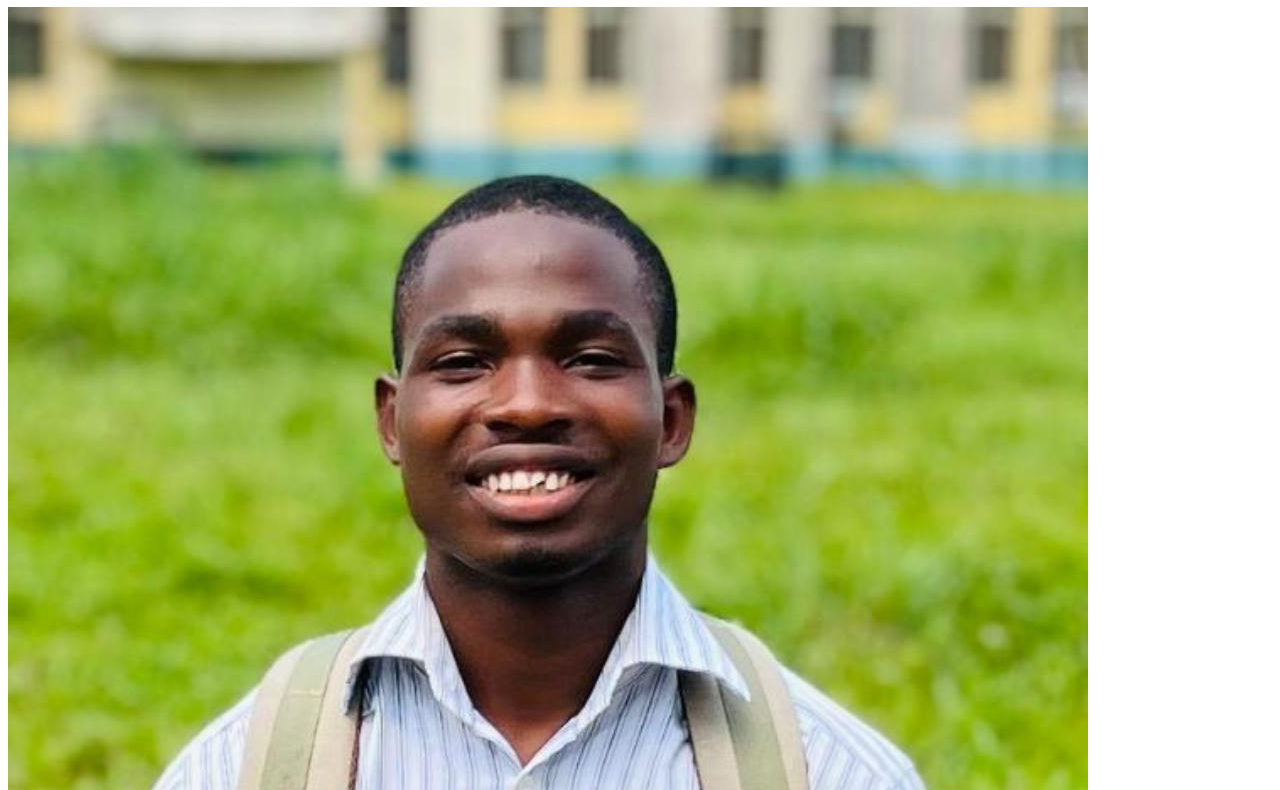
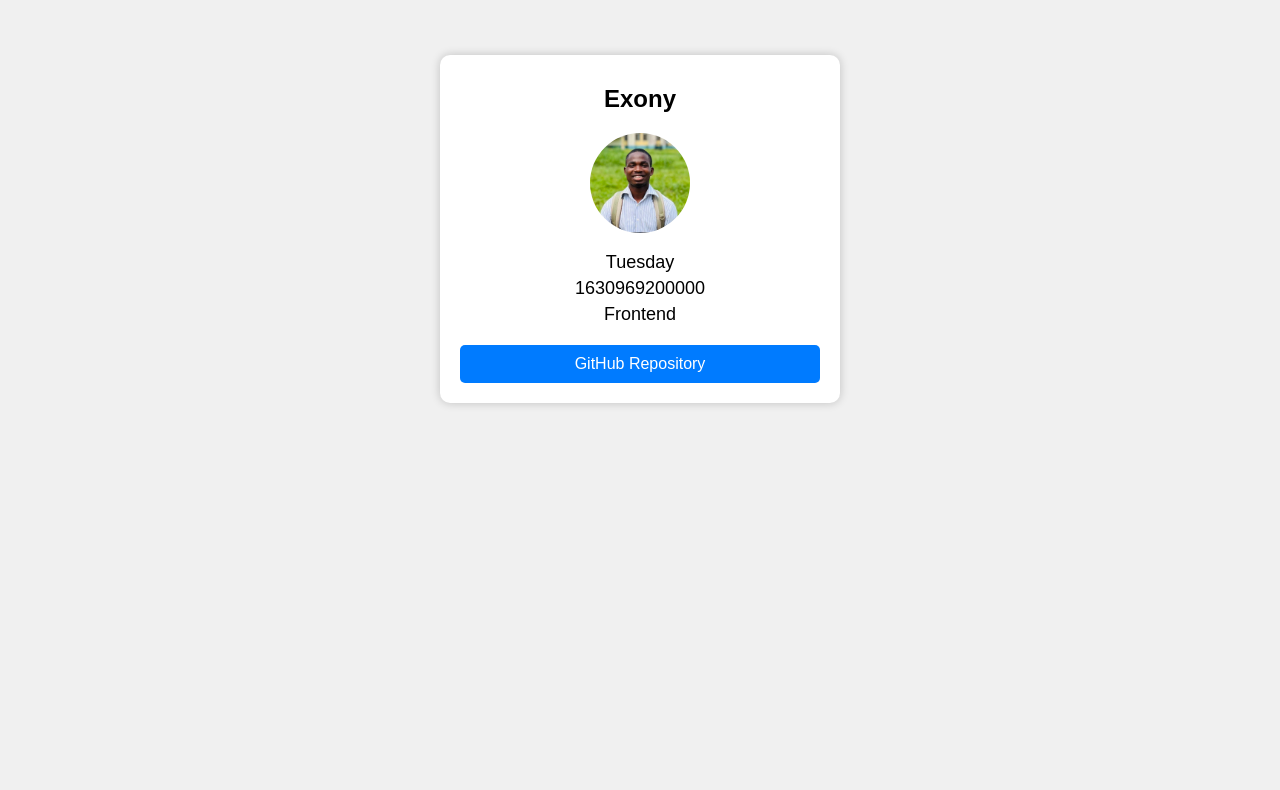
Before and after one commit to iamExony/hngstage_1, a plain HTML site: page index.html in a window 1280 px wide. Shown: the part 73-863 px from the top of the page. After the commit the page ends 800 px from the top, so only its background shows below. Drawn offline with Linux system fonts and the light colour scheme.

Commit message:
add more styles

```diff
--- a/index.html
+++ b/index.html
@@ -2,16 +2,28 @@
 <html lang="en">
 <head>
     <meta charset="UTF-8">
-    <meta http-equiv="X-UA-Compatible" content="IE=edge">
     <meta name="viewport" content="width=device-width, initial-scale=1.0">
-    <title>Slack: About Me</title>
+    <link rel="stylesheet" href="styles.css">
+    <title>My Profile</title>
+    <link rel="stylesheet" type="text/css" href="style.css" />
 </head>
 <body>
-    <h1 data-testid="data-testid=slackUserName">Exony</h1>
-    <img src="./myphoto.jpg" alt="Exony" data-testid="slackDisplayImage">
-    <h2 data-testid="currentDayOfTheWeek"></h2>
-    <h2 data-testid="currentUTCTime"></h2>
-    <h2 data-testid="myTrack"></h2>
-    <a href="" data-testid=“githubURL”>www.</a>
+
+    <div class="container">
+    <div class="profile">
+        <!-- My Slack User Name -->
+        <h1 data-testid="slackUserName">Exony</h1>
+        <!-- My Slack Photo -->
+        <img src="./myphoto.jpg" alt="Your Slack Username" data-testid="slackDisplayImage">
+        <!-- Current Day of the Week -->
+        <p data-testid="currentDayOfTheWeek">Tuesday</p>
+        <!-- Current Time of the Day -->
+        <p data-testid="currentUTCTime">1630969200000</p>
+        <!-- Track -->
+        <p data-testid="myTrack">Frontend</p>
+        <!-- GitHub Repository Link -->
+        <a href="https://github.com/iamExony/hngstage_1" data-testid="githubURL" target="_blank">GitHub Repository</a>
+    </div>
+    </div>
 </body>
 </html>
--- /dev/null
+++ b/style.css
@@ -0,0 +1,79 @@
+/* styles.css */
+body {
+    font-family: Arial, sans-serif;
+    text-align: center;
+    background-color: #f0f0f0;
+    margin: 0;
+    }
+
+.profile {
+    background-color: #fff;
+    padding: 20px;
+    border-radius: 10px;
+    box-shadow: 0px 0px 10px rgba(0, 0, 0, 0.2);
+    max-width: 400px;
+    margin: 0 auto;
+}
+
+.container {
+    max-width: 400px;
+    margin: 10% auto;
+
+}
+
+h1 {
+    font-size: 24px;
+    margin: 10px 0;
+}
+
+img {
+    width: 100px;
+    height: 100px;
+    border-radius: 50%;
+    margin: 10px auto;
+}
+
+p {
+    font-size: 18px;
+    margin: 5px 0;
+}
+
+a {
+    display: block;
+    margin-top: 20px;
+    text-decoration: none;
+    background-color: #007bff;
+    color: #fff;
+    padding: 10px;
+    border-radius: 5px;
+    transition: background-color 0.3s ease;
+}
+
+a:hover {
+    background-color: #0056b3;
+}
+
+/* Media Query for Mobile Devices */
+@media (max-width: 480px) {
+    .profile {
+        max-width: 100%;
+        padding: 10px;
+    }
+    .container {
+        margin: 50% auto;
+
+    }
+
+    img {
+        width: 80px;
+        height: 80px;
+    }
+
+    h1 {
+        font-size: 20px;
+    }
+
+    p {
+        font-size: 16px;
+    }
+}
```
